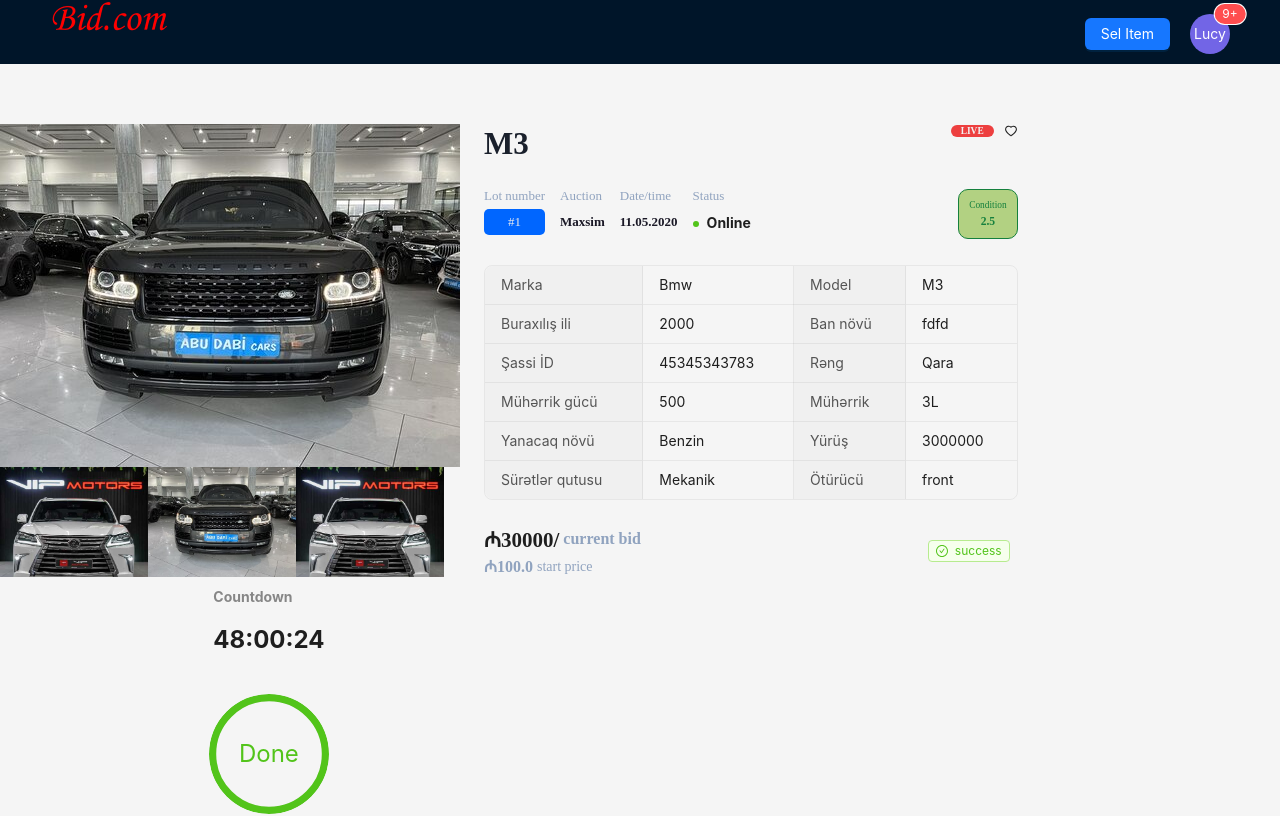
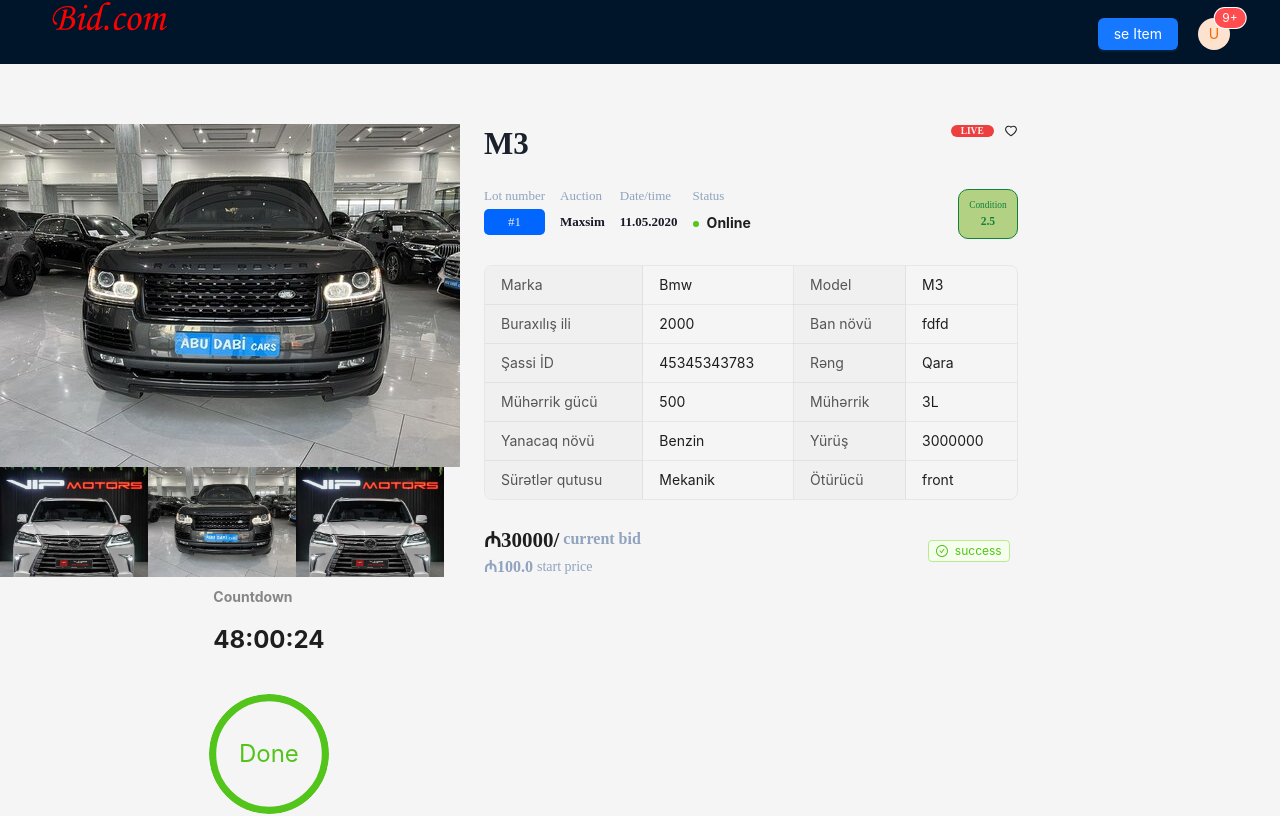
Before and after one commit to nortaip/bidweb-react, a React (Create React App) app: page /auction-live/1 in a window 1280 px wide. Shown: the top 816 px of the page. Built offline with nearby package versions, Linux system fonts and the light colour scheme.

Commit message:
16.01.2023

```diff
--- a/src/components/Navbar.js
+++ b/src/components/Navbar.js
@@ -4,7 +4,7 @@
 const App = () => {
   const items = [
     {
-      label: '1st menu item',
+      label: 'Profile',
       key: '0',
     },
     {
@@ -26,7 +26,7 @@
           <img src={Logo} alt='Logo' />
         </Link>
         <div className='nav-prof'>
-          <Button type="primary">Sel Item</Button>
+          <Button type="primary">se Item</Button>
           <Dropdown
             menu={{
               items,
@@ -36,16 +36,13 @@
             <Badge count={1000} overflowCount={9} size='default'>
               <Avatar
                 style={{
-                  backgroundColor: '#7265e6',
-                  verticalAlign: 'middle',
+                  color: '#f56a00',
+                  backgroundColor: '#fde3cf',
                 }}
-                size="large"
-                gap={3}
               >
-                Lucy
+                U
               </Avatar>
             </Badge>
-
           </Dropdown>
         </div>
       </div>
```
